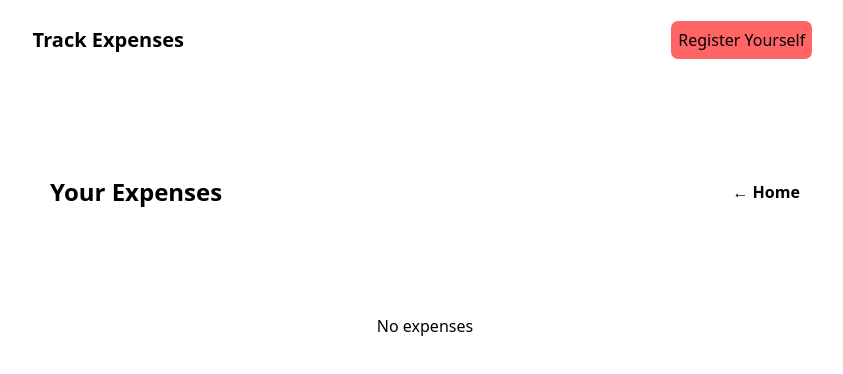
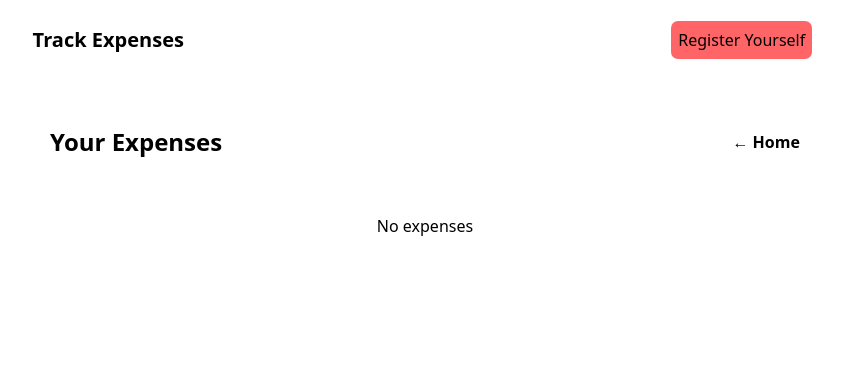
Before and after one commit to gladson65/monthlyErrands, a React (Vite) app: page /dashboard in a window 1280 px wide. Shown: the top 374 px of the page, without its empty margins (215-1058 px from the left). Built offline with nearby package versions, Linux system fonts and the light colour scheme.

Commit message:
height and width adjust

```diff
--- a/src/components/Dashboard.css
+++ b/src/components/Dashboard.css
@@ -14,7 +14,7 @@
     text-align: center;
     font-weight: bold;
     font-size: x-large;
-    height: 200px;
+    height: 100px;
     display: flex;
     justify-content: space-around;
     align-items: center;
--- a/src/components/DashboardItem.css
+++ b/src/components/DashboardItem.css
@@ -1,6 +1,6 @@
 
 #expenseItemDiv {
-    width: 400px;
+    width: 300px;
     height: 200px;
     padding: 10px;
     border-radius: 7px;
```
